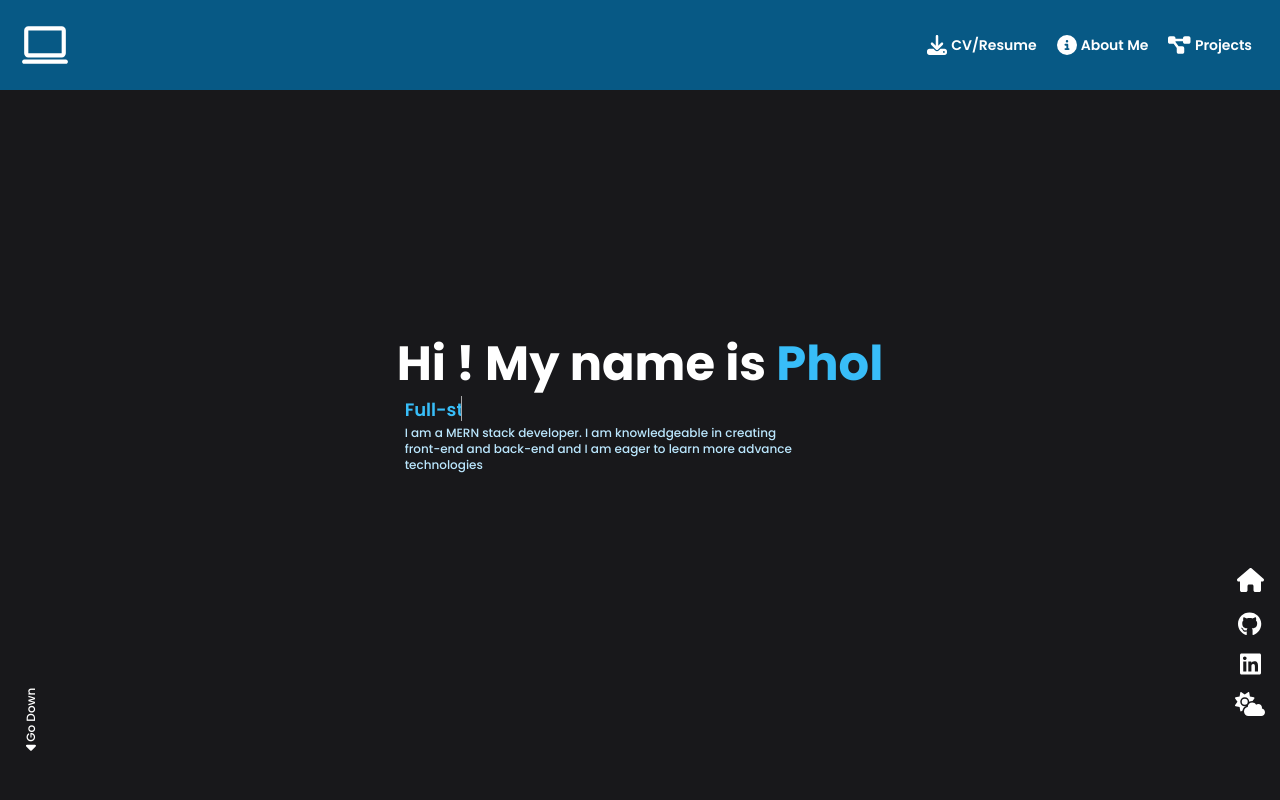
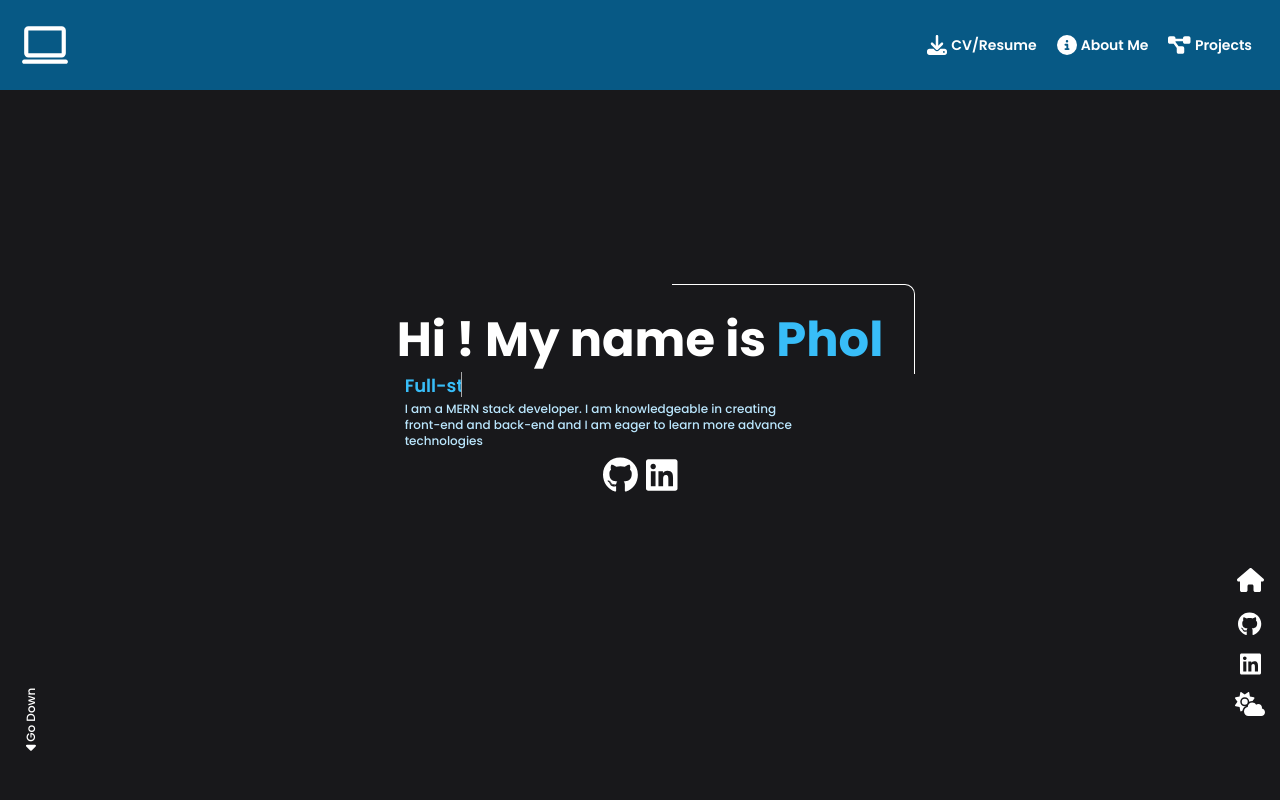
Before and after one commit to Phol16/PortfolioV2, a React (Vite) app: page / in a window 1280 px wide. Shown: the top 800 px of the page. Built offline with nearby package versions, Linux system fonts and the light colour scheme.

Commit message:
feat UI design for hero section

```diff
--- a/src/components/ContactLinks.jsx
+++ b/src/components/ContactLinks.jsx
@@ -4,7 +4,7 @@ import React from 'react';
 
 const ContactLinks = () => {
   return (
-    <div className='text-2xl md:text-4xl gap-2 flex '>
+    <div className='text-2xl md:text-4xl gap-2 flex m-auto'>
       <button
         className='bg-transparent hover:scale-125 transition-all duration-[150ms] focus:outline-none'
         onClick={() => {
--- a/src/components/Hero.jsx
+++ b/src/components/Hero.jsx
@@ -4,13 +4,16 @@ import { ThemeFormat } from './ThemeFormat';
 import { faCaretDown } from '@fortawesome/free-solid-svg-icons';
 import { FontAwesomeIcon } from '@fortawesome/react-fontawesome';
 import { ThemeContext } from '../layout/Intro';
+import ContactLinks from './ContactLinks';
+import topBoxDesign from './style/TopBoxDesign.module.css'
 
 const Hero = () => {
   const { dark } = useContext(ThemeContext);
   const { primaryDColorText, primaryLColorText, secondaryDColorText, secondaryLColorText, tertiaryDColorText, tertiaryLColorText, DMain, DSub, DMini } = ThemeFormat;
+
   return (
-    <div className={`${dark ? primaryDColorText : primaryLColorText} h-[85vh] flex flex-col justify-center p-1`}>
-      <article className=' flex flex-col gap-2 m-auto'>
+    <div className={`${dark ? primaryDColorText : primaryLColorText} h-[85vh] flex flex-col justify-center p-1 `}>
+      <article className={`relative flex flex-col gap-2 m-auto ${dark? topBoxDesign.Dbox: topBoxDesign.Lbox}`}>
         <h1 className={`${DMain}`}>
           Hi ! My name is <span className={`${dark ? secondaryDColorText : secondaryLColorText}`}>Phol</span>
         </h1>
@@ -27,6 +30,7 @@ const Hero = () => {
           </h2>
           <p className={`${DMini} ${dark ? tertiaryDColorText : tertiaryLColorText} max-w-xs md:max-w-[400px]`}>I am a MERN stack developer. I am knowledgeable in creating front-end and back-end and I am eager to learn more advance technologies</p>
         </section>
+        <ContactLinks />
       </article>
       <div className=' relative w-fit animate-bounce bottom '>
         <a href='#Projects' className='flex flex-col gap-4 hover:scale-125'>
--- /dev/null
+++ b/src/components/style/TopBoxDesign.module.css
@@ -0,0 +1,26 @@
+@media only screen and (min-width: 768px) {
+  .Dbox::after{
+    content: '';
+    position: absolute;
+    width: 50%;
+    height: 50%;
+    border-top: solid white 1px;
+    border-right: solid white 1px;
+    border-top-right-radius: 10px;
+    align-self: end;
+    top: -2rem;
+    right: -2rem;
+  }
+  .Lbox::after{
+    content: '';
+    position: absolute;
+    width: 50%;
+    height: 50%;
+    border-top: solid black 1px;
+    border-right: solid black 1px;
+    border-top-right-radius: 10px;
+    align-self: end;
+    top: -2rem;
+    right: -2rem;
+  }
+}
```
